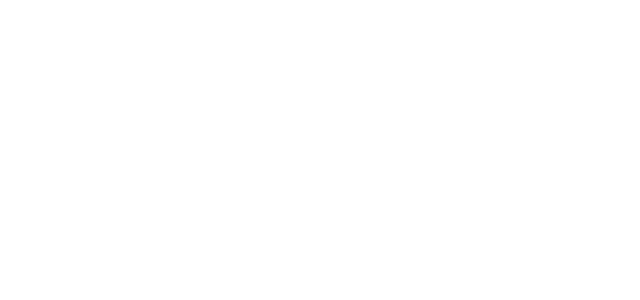
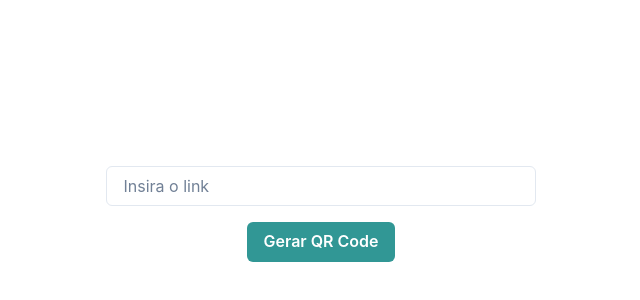
Before and after one commit to Dev-Tec-Org/cartoes-online, a React (Create React App) app: page /generation-qrCode in a window 1280 px wide. Before the commit this address had no page. Shown: the part 186-486 px from the top of the page, without its empty margins (319-959 px from the left). Built offline with nearby package versions, Linux system fonts and the light colour scheme.

Commit message:
Gerador de QR Code

```diff
--- a/package.json
+++ b/package.json
@@ -15,6 +15,8 @@
     "@types/react-dom": "^18.2.7",
     "framer-motion": "^10.16.1",
     "gh-pages": "^6.0.0",
+    "html2canvas": "^1.4.1",
+    "qrcode.react": "^3.1.0",
     "react": "^18.2.0",
     "react-dom": "^18.2.0",
     "react-responsive-carousel": "^3.2.23",
--- /dev/null
+++ b/src/GenerationQrCode/index.tsx
@@ -0,0 +1,54 @@
+import React, { useState } from 'react';
+import { Box, Input, Button, Center, Link } from '@chakra-ui/react';
+import QRCode from 'qrcode.react';
+import html2canvas from 'html2canvas';
+
+function GenerationQrCode() {
+    const [link, setLink] = useState('');
+    const [qrCodeData, setQrCodeData] = useState('');
+
+    const generateQRCode = () => {
+        setQrCodeData(link);
+    };
+
+    const downloadQRCode = () => {
+        const qrCodeElement: any = document.getElementById('qrcode');
+        html2canvas(qrCodeElement).then((canvas) => {
+            const pngUrl = canvas.toDataURL('image/png');
+            const a = document.createElement('a');
+            a.href = pngUrl;
+            a.download = 'qrcode.png';
+            a.click();
+        });
+    };
+
+    return (
+        <Center height="100vh">
+            <Box p={4} textAlign="center">
+                <Input
+                    placeholder="Insira o link"
+                    value={link}
+                    onChange={(e) => setLink(e.target.value)}
+                    mb={4}
+                />
+                <Button colorScheme="teal" onClick={generateQRCode}>
+                    Gerar QR Code
+                </Button>
+                {qrCodeData && (
+                    <Box mt={4}>
+                        <QRCode id="qrcode" value={qrCodeData} />
+                    </Box>
+                )}
+                {qrCodeData && (
+                    <Box mt={4}>
+                        <Link onClick={downloadQRCode} color="teal.500" cursor="pointer">
+                            Baixar QR Code
+                        </Link>
+                    </Box>
+                )}
+            </Box>
+        </Center>
+    );
+}
+
+export default GenerationQrCode;
--- a/src/Routes.tsx
+++ b/src/Routes.tsx
@@ -2,7 +2,8 @@
 import { Routes, Route } from 'react-router-dom';
 import { Box } from '@chakra-ui/react';
 import MarcosRodrigues from './cartoes/marcos-rodrigues/index';
-import EuripedesTaxis from './cartoes/euripedes_taxis/index'
+import EuripedesTaxis from './cartoes/euripedes_taxis/index';
+import GenerationQrCode from "./GenerationQrCode/index";
 
 
 const AppRoutes: React.FC = () => {
@@ -11,6 +12,7 @@
             <Routes>
                 <Route path="/marcos-rodrigues" element={<MarcosRodrigues />} />
                 <Route path="/euripedes-taxista" element={<EuripedesTaxis />} />
+                <Route path="/generation-qrCode" element={<GenerationQrCode />} />
             </Routes>
         </Box>
     );
```
Also changed, not shown: 1 other file (tests, documents, lock files or other folders).
